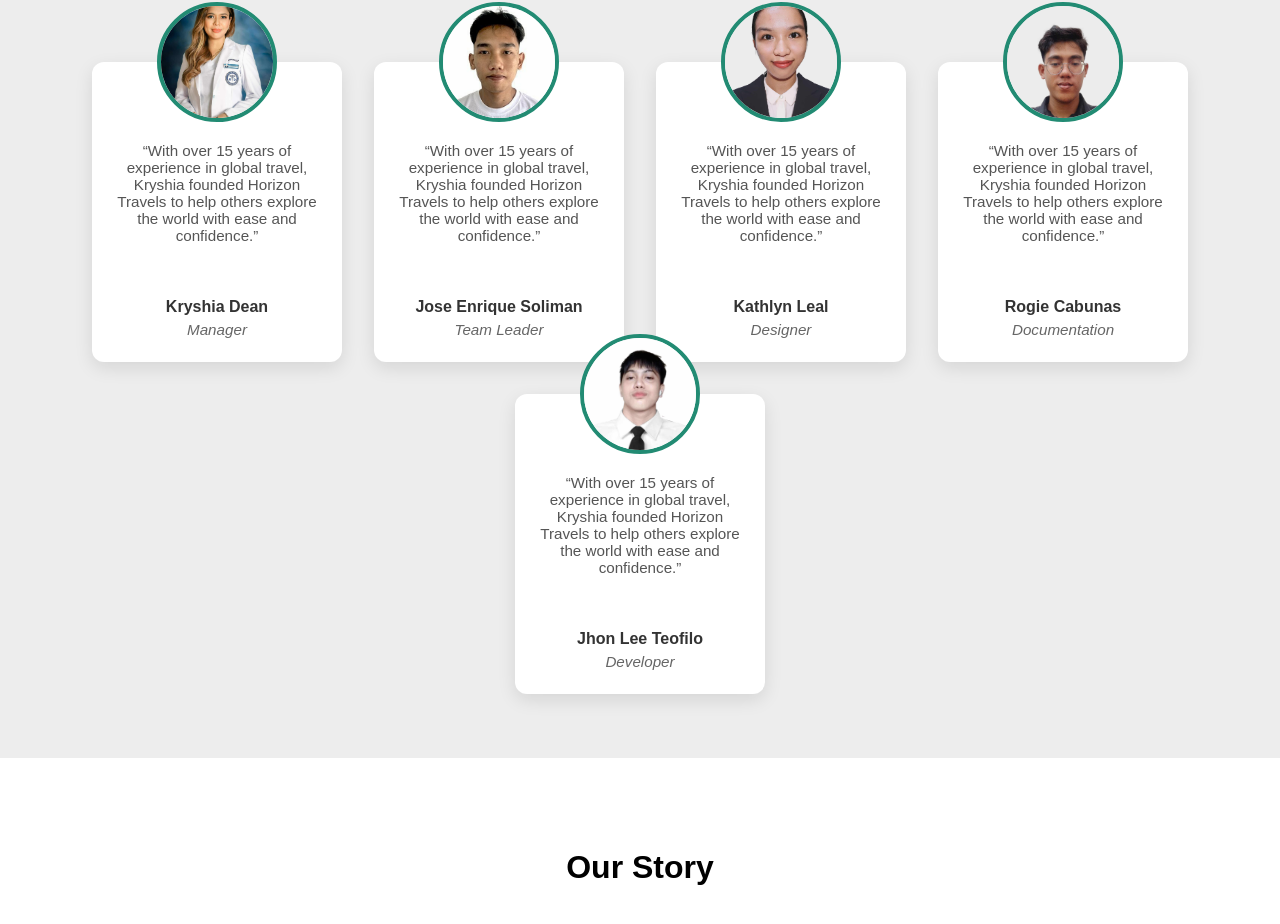
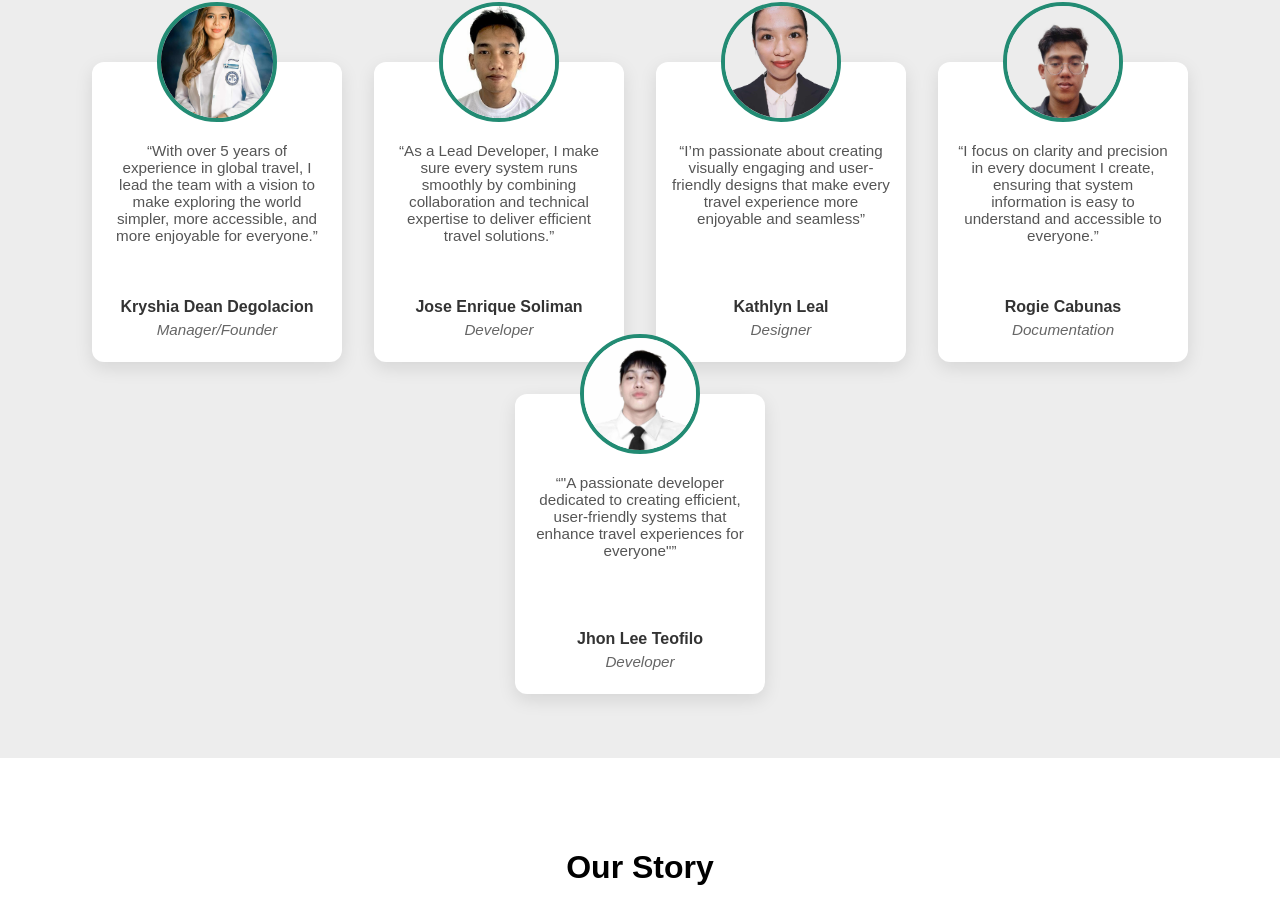
Before and after one commit to joey-crtl/DTTMSys-Dynamic-WebApp, a React (Vite) app: page / in a window 1280 px wide. Shown: the part 2876-3800 px from the top of the page. Built offline with nearby package versions, Linux system fonts and the light colour scheme; no server answers.

Commit message:
changes in about page

```diff
--- a/src/pages/about.jsx
+++ b/src/pages/about.jsx
@@ -33,31 +33,28 @@ function About() {
           <div className="team-member">
             <img src="/img/DOC.jpg" alt="Kryshia Dean" />
             <p className="team-desc">
-              “With over 15 years of experience in global travel, Kryshia founded
-              Horizon Travels to help others explore the world with ease and
-              confidence.”
+              “With over 5 years of experience in global travel, I lead the team with a
+              vision to make exploring the world simpler, more accessible, and more enjoyable for everyone.”
             </p>
-            <h3>Kryshia Dean</h3>
-            <span>Manager</span>
+            <h3>Kryshia Dean Degolacion</h3>
+            <span>Manager/Founder</span>
           </div>
 
           <div className="team-member">
             <img src="/img/SOLI.jpg" alt="Jose Enrique Soliman" />
             <p className="team-desc">
-              “With over 15 years of experience in global travel, Kryshia founded
-              Horizon Travels to help others explore the world with ease and
-              confidence.”
+              “As a Lead Developer, I make sure every system runs smoothly by
+              combining collaboration and technical expertise to deliver efficient travel solutions.”
             </p>
             <h3>Jose Enrique Soliman</h3>
-            <span>Team Leader</span>
+            <span>Developer</span>
           </div>
 
           <div className="team-member">
             <img src="/img/KATH.jpg" alt="Kathlyn Leal" />
             <p className="team-desc">
-              “With over 15 years of experience in global travel, Kryshia founded
-              Horizon Travels to help others explore the world with ease and
-              confidence.”
+              “I’m passionate about creating visually engaging and user-friendly
+              designs that make every travel experience more enjoyable and seamless”
             </p>
             <h3>Kathlyn Leal</h3>
             <span>Designer</span>
@@ -66,9 +63,8 @@ function About() {
           <div className="team-member">
             <img src="/img/GIE.jpg" alt="Rogie Cabunas" />
             <p className="team-desc">
-              “With over 15 years of experience in global travel, Kryshia founded
-              Horizon Travels to help others explore the world with ease and
-              confidence.”
+              “I focus on clarity and precision in every document I create,
+              ensuring that system information is easy to understand and accessible to everyone.”
             </p>
             <h3>Rogie Cabunas</h3>
             <span>Documentation</span>
@@ -77,9 +73,8 @@ function About() {
           <div className="team-member">
             <img src="/img/LEE.jpg" alt="Jhon Lee Teofilo" />
             <p className="team-desc">
-              “With over 15 years of experience in global travel, Kryshia founded
-              Horizon Travels to help others explore the world with ease and
-              confidence.”
+              “"A passionate developer dedicated to creating efficient,
+              user-friendly systems that enhance travel experiences for everyone"”
             </p>
             <h3>Jhon Lee Teofilo</h3>
             <span>Developer</span>
```
